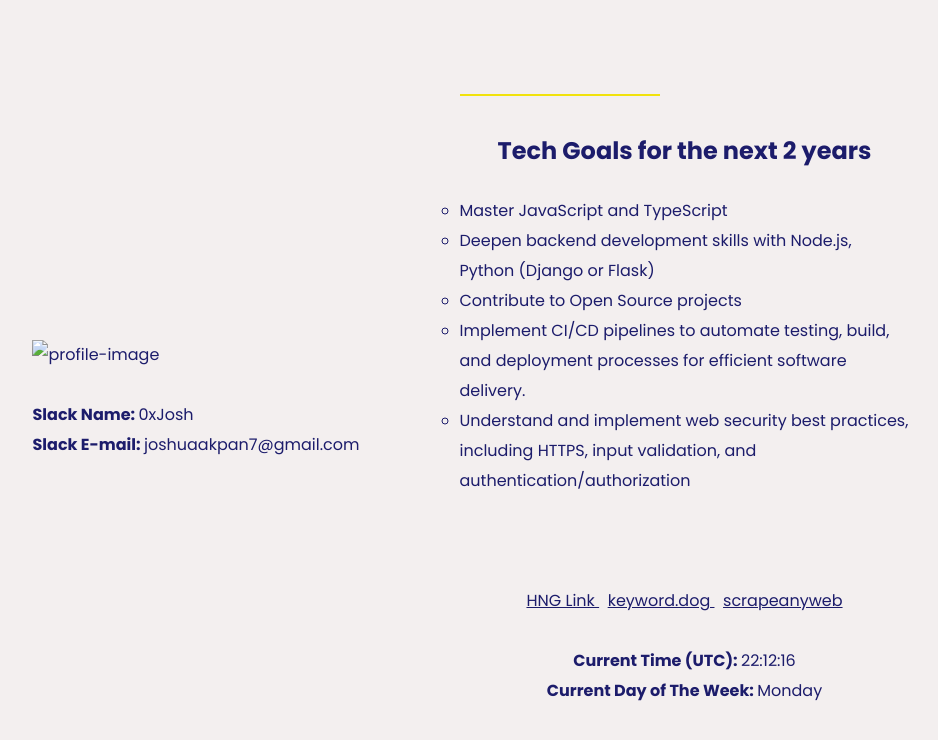
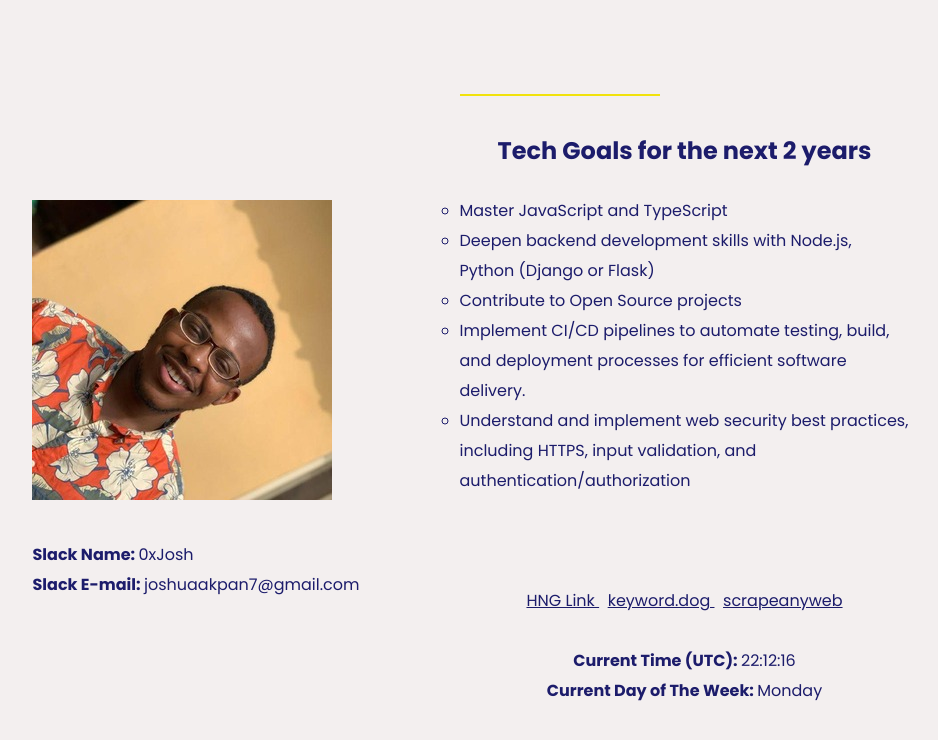
Before and after one commit to JoshuaAkpan/HNG-Stage1-Task, a plain HTML site: page index.html in a window 1280 px wide. Shown: the whole page, without its empty margins (169-1107 px from the left). Drawn offline with Linux system fonts and the light colour scheme; the site is published under a folder, as on GitHub Pages, so addresses that start at the root find nothing.

Commit message:
modified style and index

```diff
--- a/index.html
+++ b/index.html
@@ -13,7 +13,7 @@
         <img
           data-testid="slackProfilePicture"
           id="slackProfilePicture"
-          src="/assets/0xJosh.jpg"
+          src="assets/0xJosh.jpg"
           alt="profile-image"
         />
 
```
